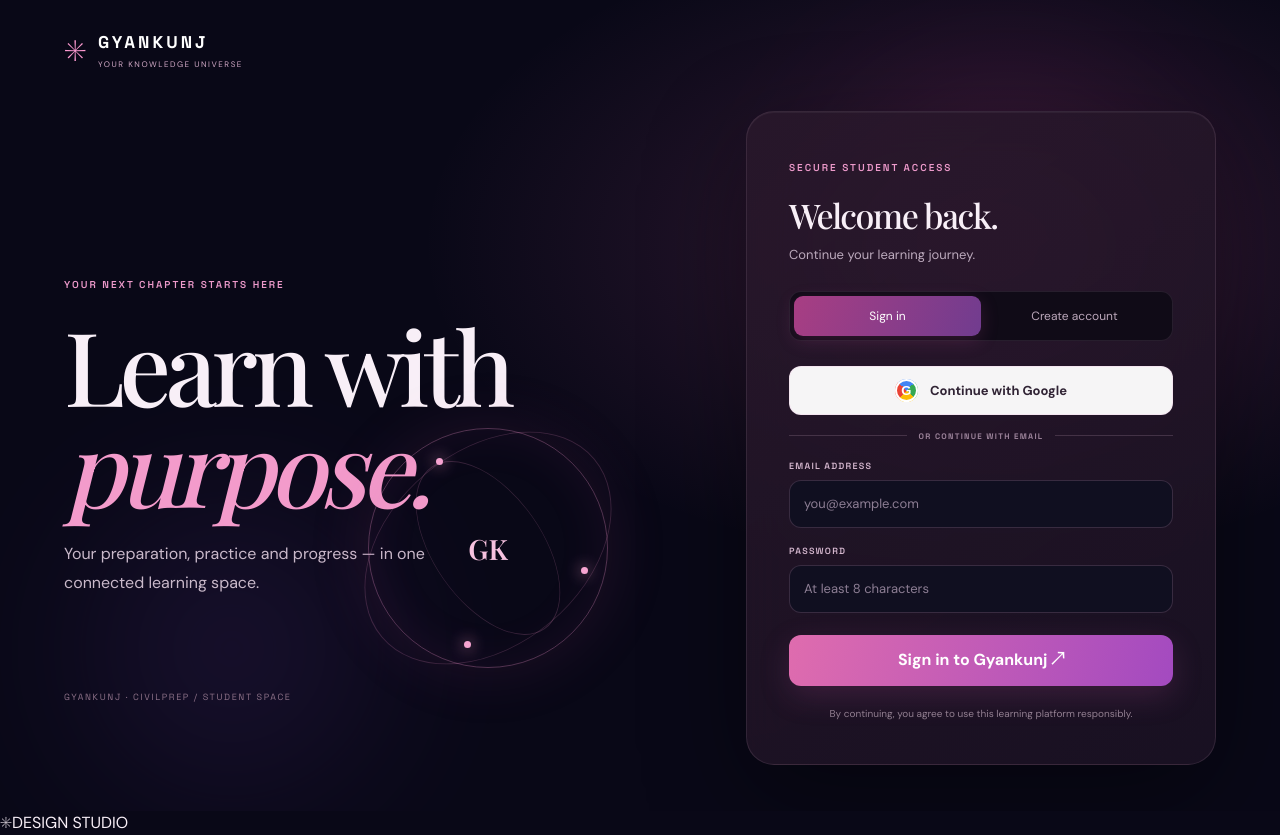
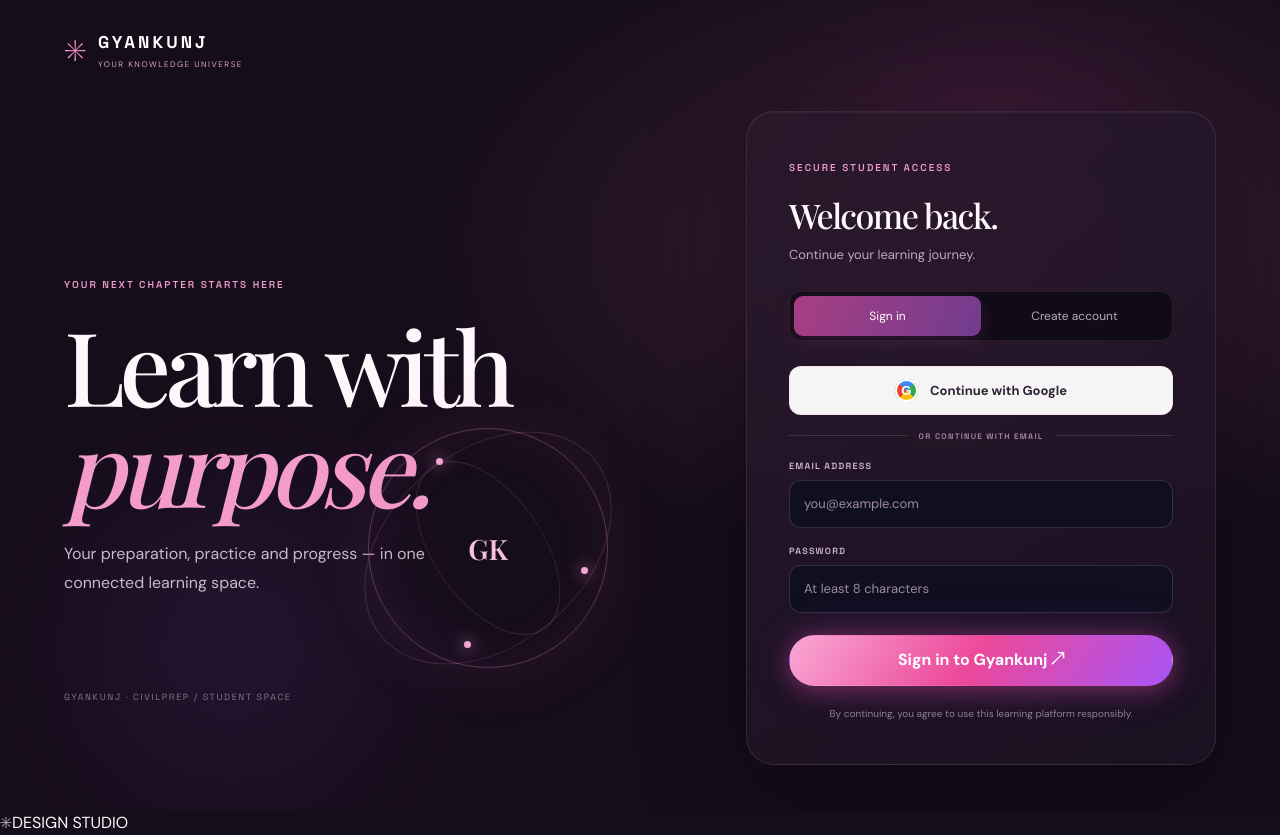
Before and after one commit to kshitiz2007-cpu/gyankunj-cosmic-orbital-dashboard, a Next.js app: page /login in a window 1280 px wide. Built offline with nearby package versions, Linux system fonts and the light colour scheme.

Commit message:
Apply rose magenta design tokens across app

```diff
--- a/app/design-system.css
+++ b/app/design-system.css
@@ -1,5 +1,5 @@
 /* Gyankunj unified page design system — shared visual language across every route. */
-:root{--gk-bg:#090817;--gk-bg-elevated:#121126;--gk-panel:#19152a;--gk-panel-2:#21172f;--gk-text:#f8eff7;--gk-muted:#b8a9bc;--gk-subtle:#8d7e94;--gk-accent:#e66bb0;--gk-accent-strong:#b83b88;--gk-accent-soft:#f3a4cf;--gk-cyan:#75d2dc;--gk-line:rgba(235,169,211,.18);--gk-glass:linear-gradient(145deg,rgba(39,29,54,.94),rgba(17,19,37,.94));--gk-gradient:linear-gradient(120deg,#ed83bd,#b53b88);--gk-shadow:0 18px 50px rgba(0,0,0,.22);--gk-radius:22px}
+:root{--gk-bg:#160d1b;--gk-bg-elevated:#211329;--gk-panel:#291a30;--gk-panel-2:#35203d;--gk-text:#fff7fb;--gk-muted:#c7b7c5;--gk-subtle:#9d8a9d;--gk-accent:#ec4899;--gk-accent-strong:#db2777;--gk-accent-soft:#f9a8d4;--gk-cyan:#c084fc;--gk-line:rgba(255,211,235,.16);--gk-glass:linear-gradient(145deg,rgba(55,31,61,.92),rgba(25,14,34,.94));--gk-gradient-brand:linear-gradient(125deg,#f9a8d4 0%,#ec4899 48%,#a855f7 100%);--gk-gradient:var(--gk-gradient-brand);--gk-bg-aurora:radial-gradient(at 15% 10%,#ec4899 0%,transparent 45%),radial-gradient(at 85% 20%,#8b5cf6 0%,transparent 40%),#160d1b;--gk-shadow:0 18px 50px rgba(8,3,15,.34);--gk-shadow-glow:0 0 24px rgba(236,72,153,.28),0 0 48px rgba(139,92,246,.16);--gk-radius:24px;--gk-radius-card:24px;--gk-radius-pill:999px;--gk-motion-fast:150ms;--gk-motion-base:240ms;--gk-ease-standard:cubic-bezier(.2,.8,.2,1)}
 html,body{background:var(--gk-bg);color:var(--gk-text)}
 body{font-family:"DM Sans","Noto Sans Devanagari",sans-serif}
 button:focus-visible,a:focus-visible,input:focus-visible,textarea:focus-visible,select:focus-visible{outline:2px solid var(--gk-accent-soft);outline-offset:3px}
@@ -107,3 +107,58 @@ button:not(:disabled):active,[role="button"]:active{transform:scale(.975);transi
  transition:background .18s ease,border-color .18s ease,transform .18s ease;
 }
 .gk-studio-preview-link:hover{background:rgba(230,107,176,.16);border-color:rgba(230,107,176,.65);transform:translateY(-1px)}
+
+
+/* ── Rose / Magenta Design System tokens ────────────────────────────────
+   Shared tokens are consumed by the dashboard and all student/admin routes.
+   Legacy aliases (--gk-gradient, --gk-radius, --gk-shadow) remain supported. */
+:root{
+  --gk-gradient-brand:linear-gradient(125deg,#f9a8d4 0%,#ec4899 48%,#a855f7 100%);
+  --gk-bg-aurora:radial-gradient(at 15% 10%,#ec4899 0%,transparent 45%),radial-gradient(at 85% 20%,#8b5cf6 0%,transparent 40%),#160d1b;
+  --gk-shadow-glow:0 0 24px rgba(236,72,153,.28),0 0 48px rgba(139,92,246,.16);
+  --gk-radius-card:24px;
+  --gk-radius-pill:999px;
+  --gk-button-primary:var(--gk-gradient-brand);
+  --gk-button-secondary-bg:rgba(255,255,255,.06);
+  --gk-button-secondary-border:rgba(244,114,182,.25);
+}
+/* Main orbital dashboard now shares the rose/magenta identity, not the old blue-gold wash. */
+.app-shell{
+  background:radial-gradient(ellipse at 50% 32%,rgba(236,72,153,.22),transparent 44%),
+    radial-gradient(ellipse at 12% 76%,rgba(168,85,247,.16),transparent 30%),
+    radial-gradient(ellipse at 88% 68%,rgba(219,39,119,.13),transparent 32%),
+    #160d1b!important;
+}
+.app-shell .orbit{
+  border-color:rgba(249,168,212,.25);
+}
+.app-shell .orbit--one{
+  box-shadow:0 0 28px rgba(236,72,153,.16),inset 0 0 22px rgba(168,85,247,.07);
+}
+/* Reusable button primitives; can be adopted by any route/component. */
+.gk-ds-button,
+:where(.app-shell,.utility-page,.library-app,.drill-app,.progress-app,.syllabus-app,.mock-preview-app,.admin-root,.profile-app,.auth-shell,.ai-companion-app,.glimpses-app,.vault-app,.editorial-detail-app) :is(.button-primary,.submit-drill,.vault-mark,.vault-controls>button,.auth-submit,.ai-companion-submit){
+  background:var(--gk-button-primary)!important;
+  border:1px solid transparent!important;
+  border-radius:var(--gk-radius-pill)!important;
+  color:#fff!important;
+  box-shadow:0 8px 24px rgba(236,72,153,.18),var(--gk-shadow-glow);
+  transition:transform var(--gk-motion-base) var(--gk-ease-standard),box-shadow var(--gk-motion-base) var(--gk-ease-standard),filter var(--gk-motion-base) ease;
+}
+.gk-ds-button-secondary{
+  background:var(--gk-button-secondary-bg)!important;
+  border:1px solid var(--gk-button-secondary-border)!important;
+  border-radius:var(--gk-radius-pill)!important;
+  color:var(--gk-text)!important;
+  backdrop-filter:blur(16px);
+  transition:transform var(--gk-motion-base) var(--gk-ease-standard),background var(--gk-motion-base) ease,border-color var(--gk-motion-base) ease;
+}
+.gk-ds-button:hover,
+.gk-ds-button-secondary:hover{
+  transform:translateY(-2px);
+}
+.gk-ds-button:hover{box-shadow:var(--gk-shadow-glow),0 14px 32px rgba(236,72,153,.24)}
+.gk-ds-button-secondary:hover{background:rgba(236,72,153,.12)!important;border-color:rgba(244,114,182,.48)!important}
+@media(prefers-reduced-motion:reduce){
+  .gk-ds-button,.gk-ds-button-secondary{transition:none!important}
+}
```
